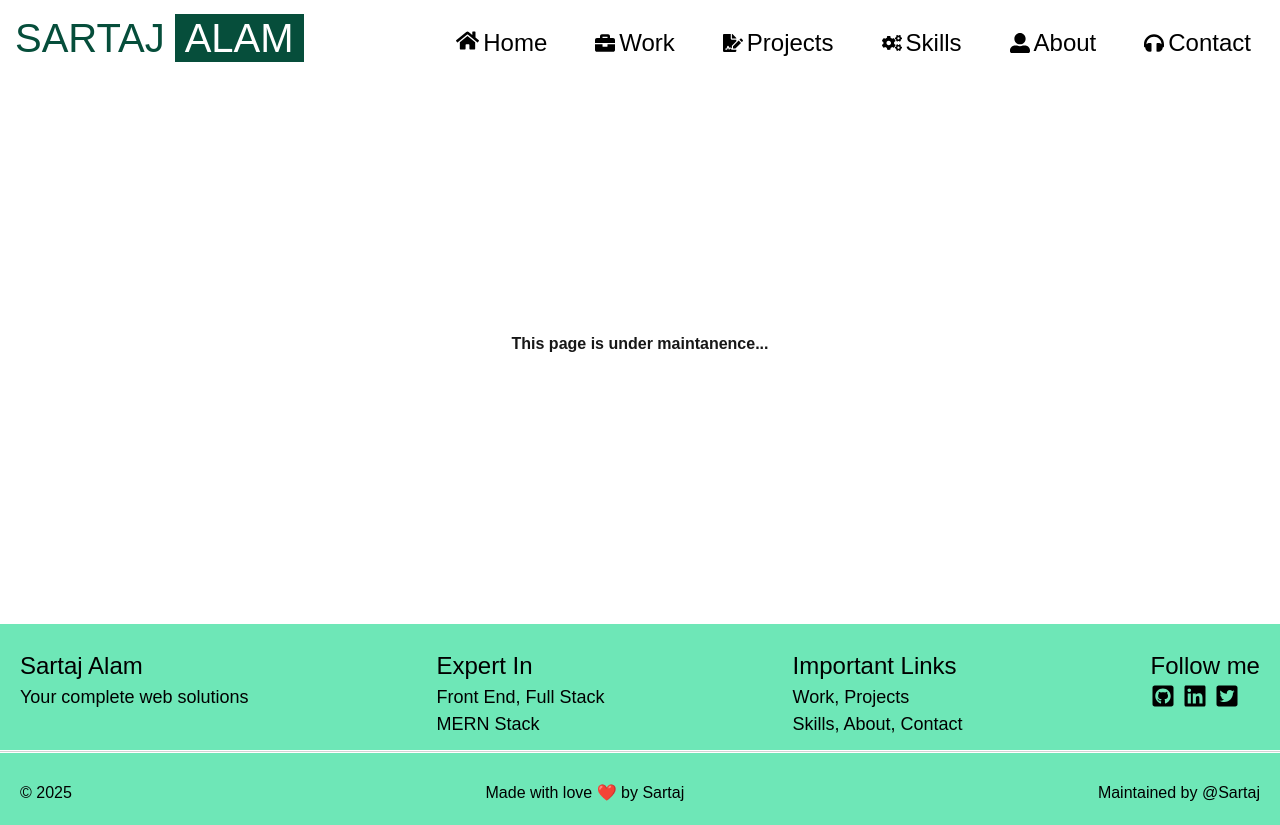
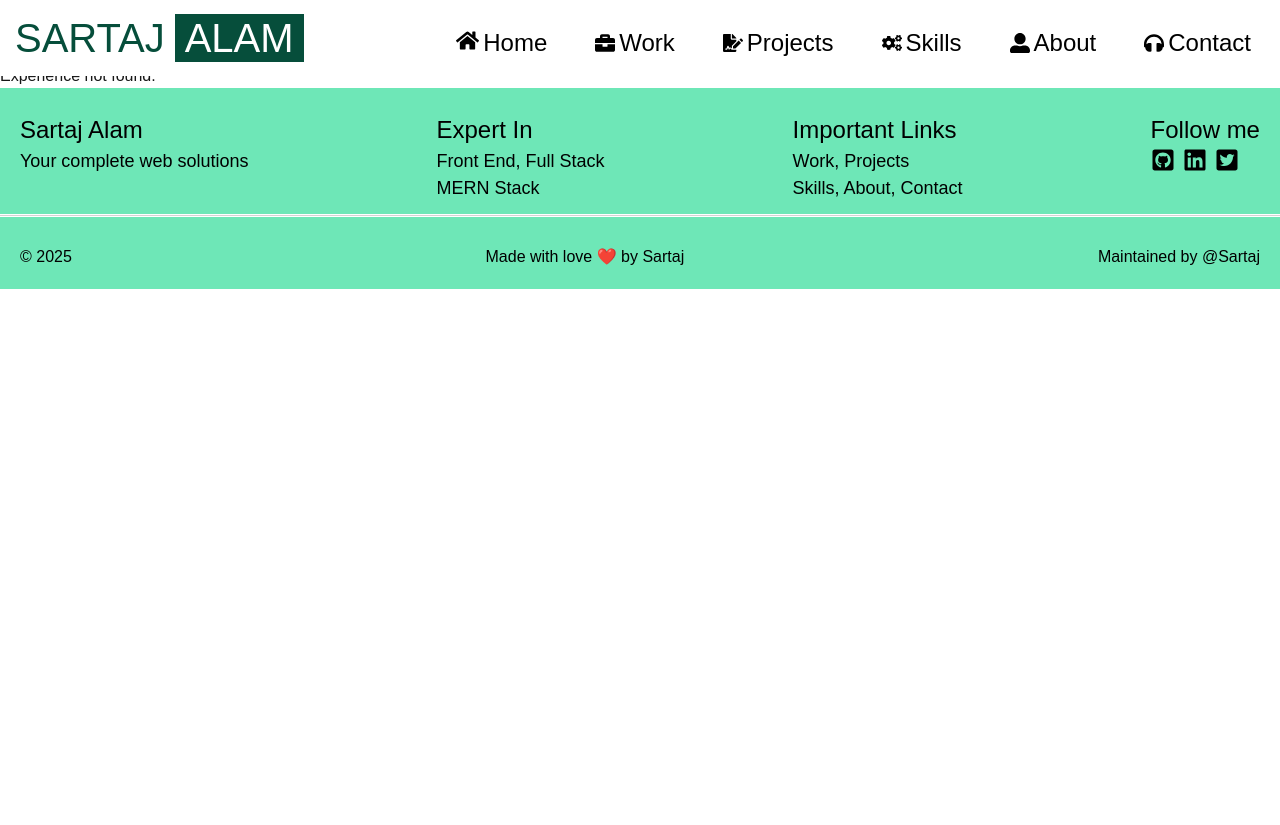
Before and after one commit to sak03/sartaj.dev, a Next.js app: page /work-experience-details/1 in a window 1280 px wide. After the commit the page ends 800 px from the top, so only its background shows below. Built offline with nearby package versions, Linux system fonts and the light colour scheme.

Commit message:
exp details page updated

```diff
--- a/src/app/about/page.js
+++ b/src/app/about/page.js
@@ -2,7 +2,7 @@
 const About = () => {
   return (
     <div style={{ height: "70vh" }} className='flex justify-center items-center'>
-      <strong>This page is under maintanence .</strong>
+      <strong>This page is under maintenance .</strong>
     </div>
   )
 }
--- a/src/app/contact/page.js
+++ b/src/app/contact/page.js
@@ -2,7 +2,7 @@
 const Contact = () => {
     return (
         <div style={{ height: "70vh" }} className='flex justify-center items-center'>
-            <strong>This page is under maintanence.</strong>
+            <strong>This page is under maintenance.</strong>
         </div>
     )
 }
--- a/src/app/projects/page.js
+++ b/src/app/projects/page.js
@@ -2,7 +2,7 @@
 const Projects = () => {
     return (
         <div style={{ height: "70vh" }} className='flex justify-center items-center'>
-            <strong>This page is under maintanence.</strong>
+            <strong>This page is under maintenance.</strong>
         </div>
     )
 }
--- a/src/app/skills/page.js
+++ b/src/app/skills/page.js
@@ -2,7 +2,7 @@
 const Skills = () => {
     return (
         <div style={{ height: "70vh" }} className='flex justify-center items-center'>
-            <strong>This page is under maintanence...</strong>
+            <strong>This page is under maintenance...</strong>
         </div>
     )
 }
--- a/src/app/work-experience-details/[expId]/page.js
+++ b/src/app/work-experience-details/[expId]/page.js
@@ -1,10 +1,24 @@
+import { workData } from "@/utils/datas/workExpData";
 
-const page = () => {
+export function generateStaticParams() {
+  return workData.map(exp => ({ expId: exp.id }));
+}
+
+const WorkExperienceDetails = ({ params }) => {
+  const { expId } = params;
+  const experience = workData.find(exp => exp.id === expId);
+
+  if (!experience) {
+    return <p>Experience not found.</p>;
+  }
+
   return (
-      <div style={{ height: "70vh" }} className='flex justify-center items-center'>
-          <strong>This page is under maintanence...</strong>
-      </div>
+    <div style={{ height: "70vh" }} className='flex flex-col justify-center items-center text-center'>
+      <h1 className="text-2xl font-semibold">{experience.companyName}</h1>
+      <p className="text-lg text-gray-600">{experience.shortDescription}</p>
+      <strong className="mt-2 text-red-500 mt-5">This page is under maintenance...</strong>
+    </div>
   )
 }
 
-export default page;
+export default WorkExperienceDetails;
--- a/src/app/work-experience/page.js
+++ b/src/app/work-experience/page.js
@@ -2,7 +2,7 @@
 const WorkExperience = () => {
   return (
       <div style={{ height: "70vh" }} className='flex justify-center items-center'>
-        <strong>This page is under maintanence...</strong>
+        <strong>This page is under maintenance...</strong>
     </div>
   )
 }
```
